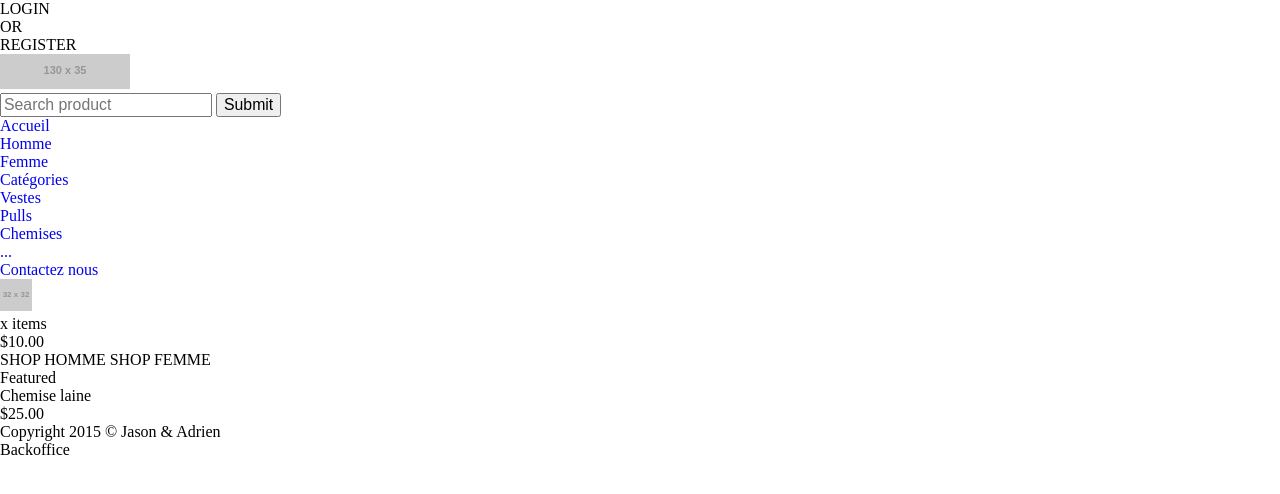
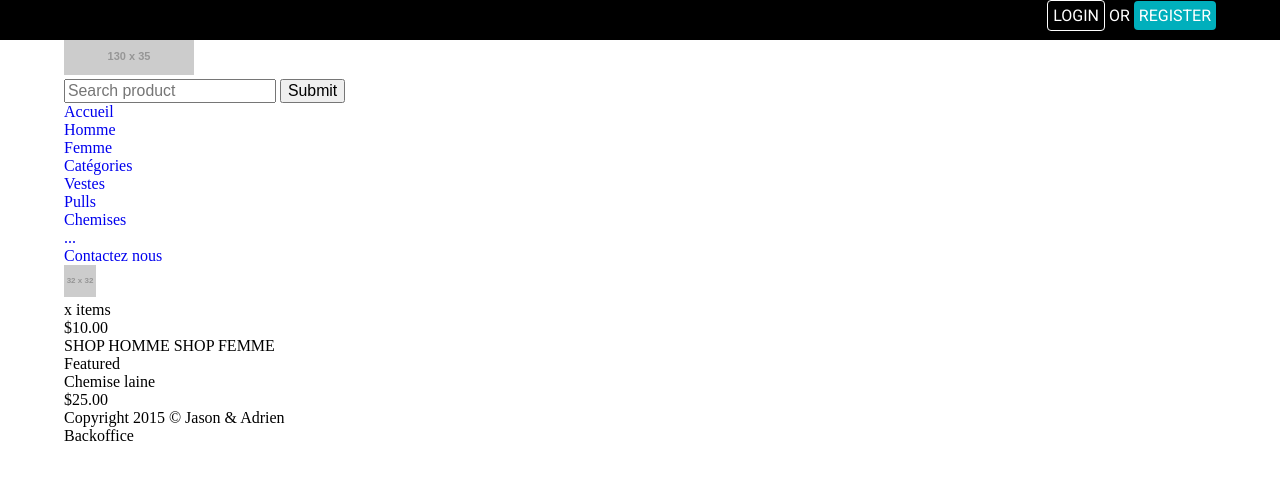
Before and after one commit to adrienaggery/eCommerceRush, a PHP site: page / in a window 1280 px wide. Shown: the top 494 px of the page. Run offline with PHP 8.4, Linux system fonts and the light colour scheme; grey boxes labelled with a size stand in for pictures from a placeholder-image service; some libraries are stand-ins or nearby versions.

Commit message:
jason-update

```diff
--- a/index.php
+++ b/index.php
@@ -12,9 +12,9 @@
 	<header class="header">
 		<div class="fluid-wrapper">
 			<div class="auth">
-				<a class="auth-button login-button">LOGIN</a>
+				<a class="auth-button login-button" href="#">LOGIN</a>
 				<p>OR</p>
-				<a class="auth-button register-button">REGISTER</a>
+				<a class="auth-button register-button" href="#">REGISTER</a>
 			</div>
 		</div>
 	</header>
@@ -66,7 +66,7 @@
 		</div>
 	</section>
 	<section class="featured-products">
-		<div class="fluid-container">
+		<div class="fluid-wrapper">
 			<div class="product-card">
 				<div class="image"></div>
 				<div class="description">
@@ -78,7 +78,7 @@
 		</div>
 	</section>
 	<footer>
-		<div class="fluid-container">
+		<div class="fluid-wrapper">
 			<p>Copyright 2015 &copy Jason & Adrien</p>
 			<a class="backoffice-link">Backoffice</a>
 		</div>
--- a/public/styles/main.css
+++ b/public/styles/main.css
@@ -1,4 +1,41 @@
-.header, .subheader, .subsubheader {
+header, section, footer {
 	width: 100%;
+}
 
+.fluid-wrapper {
+    width: 90%;
+    max-width: 1160px;
+    height: 100%;
+    margin: 0 auto 0 auto;
 }
+
+.header {
+    height: 40px;
+    background: black;
+}
+
+.auth {
+    display: inline-block;
+    float: right;
+    height: 40px;
+}
+
+.auth-button, .auth p {
+    display: inline-block;
+    font-family: Roboto;
+    color: white;
+}
+
+.auth-button {
+    border-radius: 4px;
+    padding: 5px;
+}
+
+.login-button {
+    border: 1px solid white;
+}
+
+.register-button {
+    transition: all 0.2s;
+    background: rgb(0, 175, 188);
+}
```
